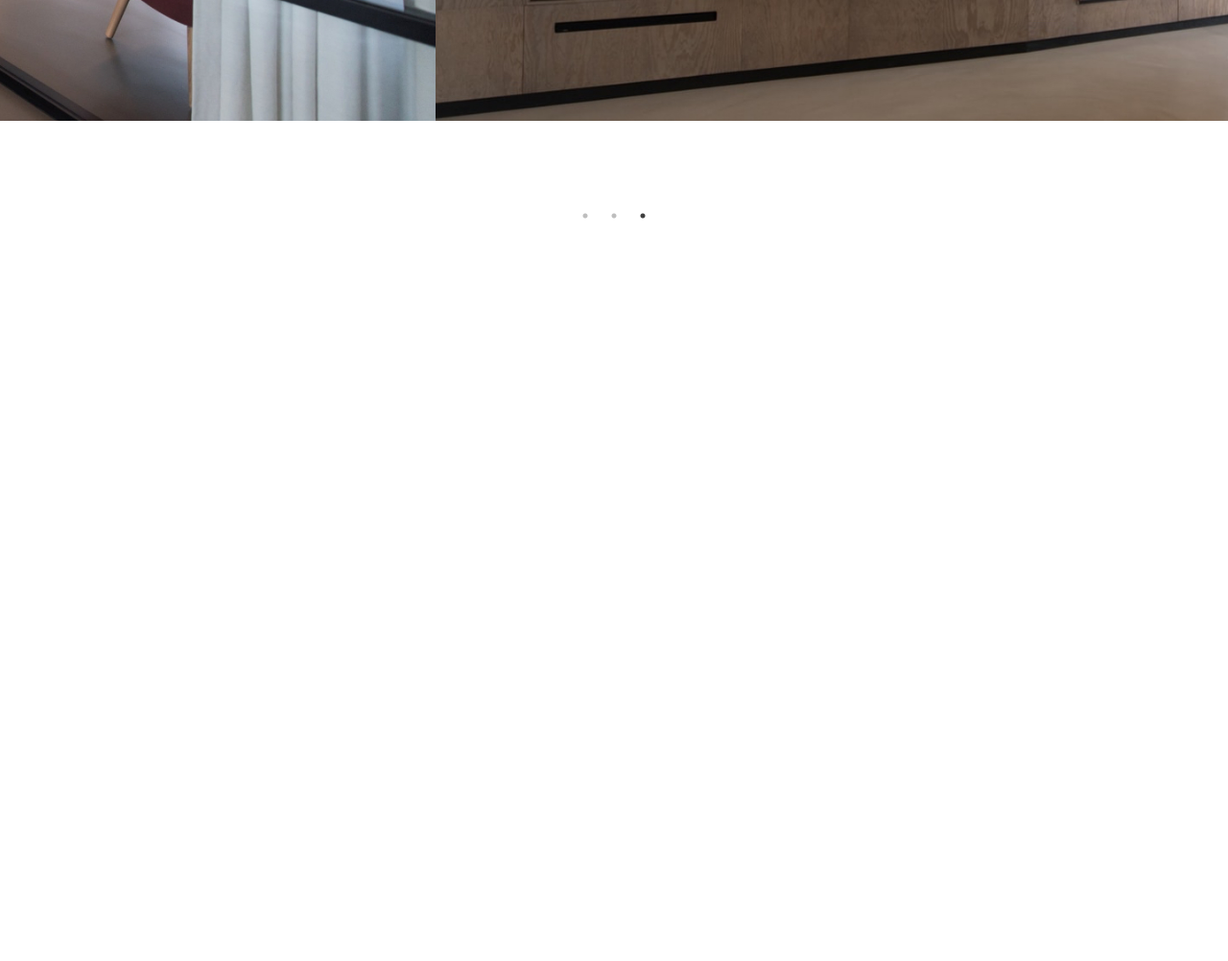
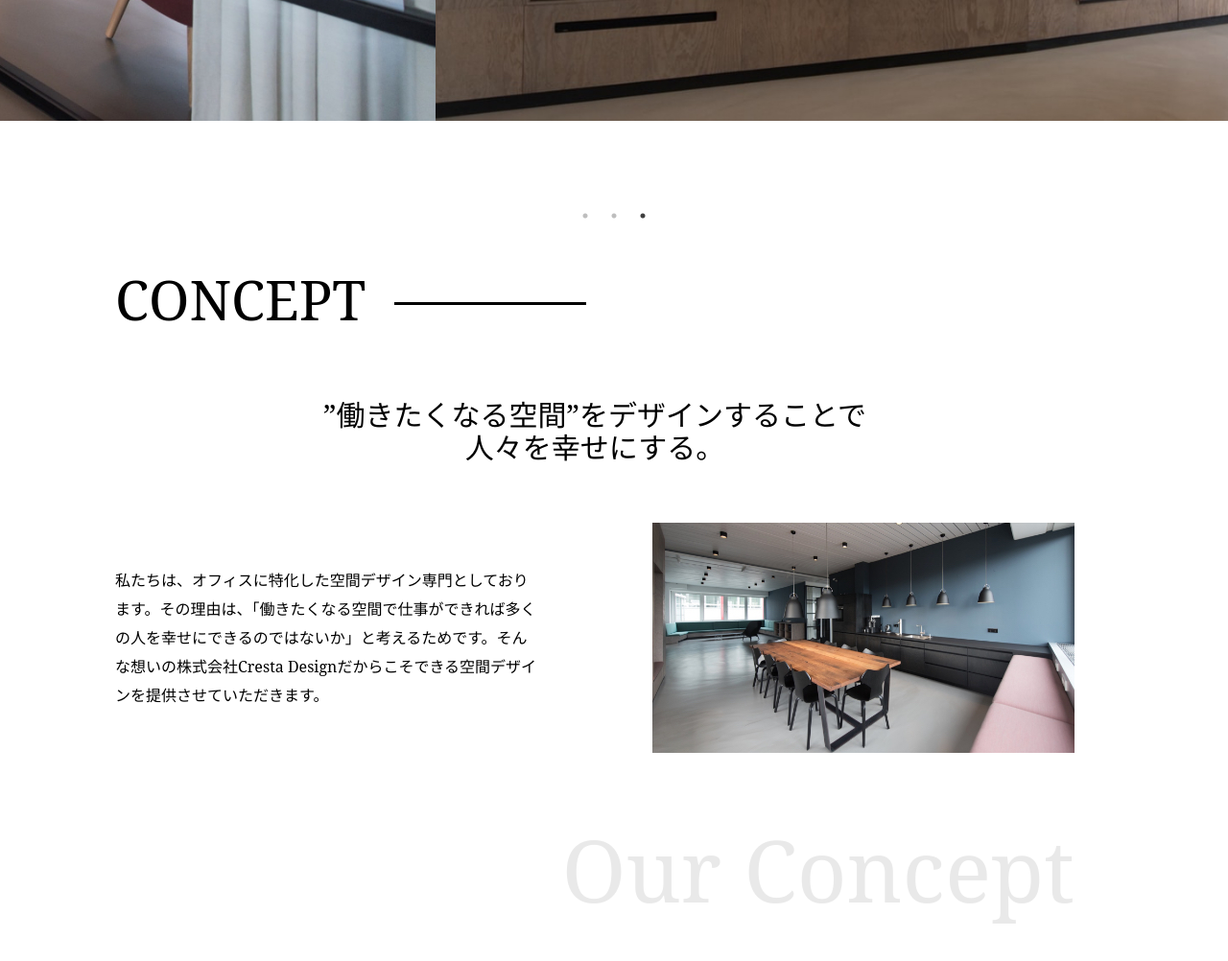
Before and after one commit to michiya-59/corporate_9, a plain HTML site: page index.html in a window 1280 px wide. Shown: the part 542-1544 px from the top of the page at 96% size. Before the commit the page ends 800 px from the top, so only its background shows below. Drawn offline with nearby package versions, Linux system fonts and the light colour scheme; files whose address does not match are found by name.

Commit message:
conceptの完成

```diff
--- a/css/style.scss
+++ b/css/style.scss
@@ -52,3 +52,53 @@ body{
     font-size: 2.5rem;
   }
 }
+
+.concept{
+  padding: 0 120px;
+  margin-top: 70px;
+  .concept_content{
+    margin-left: auto;
+    width: 1100px;
+    padding-right: 100px;
+    height: 739px;
+    position: relative;
+
+    .concept_title{
+      font-size: 3.57rem;
+      margin-bottom: 70px;
+      &::after{
+        content: "";
+        position: absolute;
+        width: 200px;
+        top: 35px;
+        height: 3px;
+        background-color: black;
+        margin-left: 30px;
+      }
+    }
+    .concept_subtitle{
+      font-size: 1.875rem;
+      text-align: center;
+      margin-bottom: 60px;
+    }
+    .concept_explanation{
+      display: flex;
+      justify-content: space-between;
+      align-items: center;
+      p{
+        width: 440px;
+        line-height: 30px;
+      }
+      img{
+        width: 440px;
+      }
+    }
+    .concept_title2{
+      margin-top: 70px;
+      font-size: 5.625rem;
+      color: #171717;
+      opacity: 0.09;
+      text-align: right;
+    }
+  }
+}
--- a/index.html
+++ b/index.html
@@ -42,5 +42,21 @@
     <h1>Design for Smile.</h1>
     <p>〜快適なオフィスをデザインする〜</p>
   </section>
+  <section class="concept">
+    <div class="concept_content">
+      <h1 class="concept_title">CONCEPT</h1>
+      <p class="concept_subtitle">
+        ”働きたくなる空間”をデザインすることで<br>
+        人々を幸せにする。
+      </p>
+      <div class="concept_explanation">
+        <p>
+          私たちは、オフィスに特化した空間デザイン専門としております。その理由は、「働きたくなる空間で仕事ができれば多くの人を幸せにできるのではないか」と考えるためです。そんな想いの株式会社Cresta Designだからこそできる空間デザインを提供させていただきます。
+        </p>
+        <img src="image/concept-image@2x.jpg" alt="">
+      </div>
+      <h1 class="concept_title2">Our Concept</h1>
+    </div>
+  </section>
 </body>
 </html>
```
Also changed, not shown: css/style.css, 1 other file.
